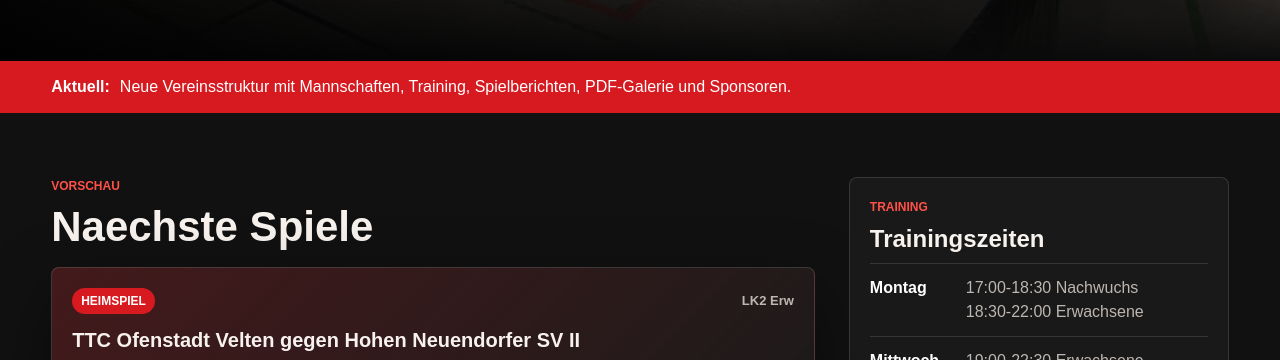
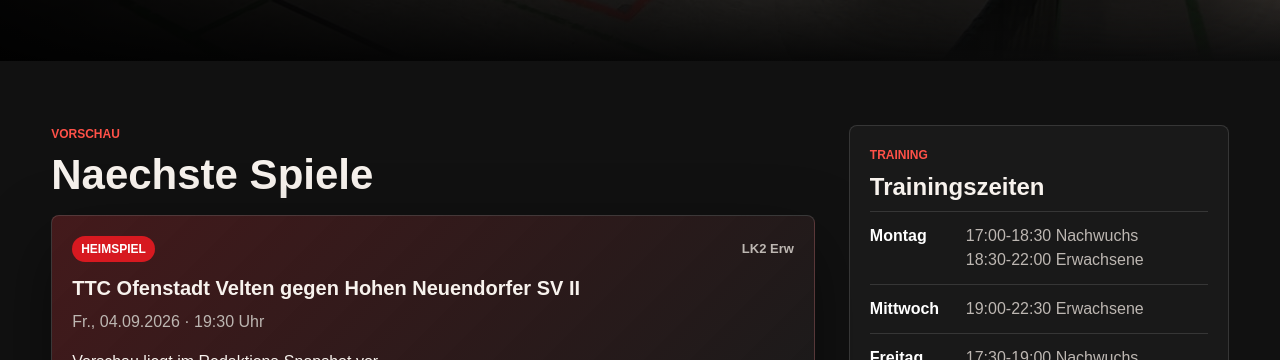
Before and after one commit to Marko110780/ttc-ofenstadt-velten, a website: page public/index.html in a window 1280 px wide. Shown: the part 740-1100 px from the top of the page. Drawn offline with Linux system fonts and the light colour scheme.

Commit message:
Remove homepage current notice

```diff
--- a/public/index.html
+++ b/public/index.html
@@ -56,10 +56,6 @@
         </aside>
       </section>
 
-      <section class="ticker" aria-label="Aktueller Hinweis">
-        <strong>Aktuell:</strong>
-        <span>Neue Vereinsstruktur mit Mannschaften, Training, Spielberichten, PDF-Galerie und Sponsoren.</span>
-      </section>
 
       <div class="page-shell">
         <div class="main-column">
```
